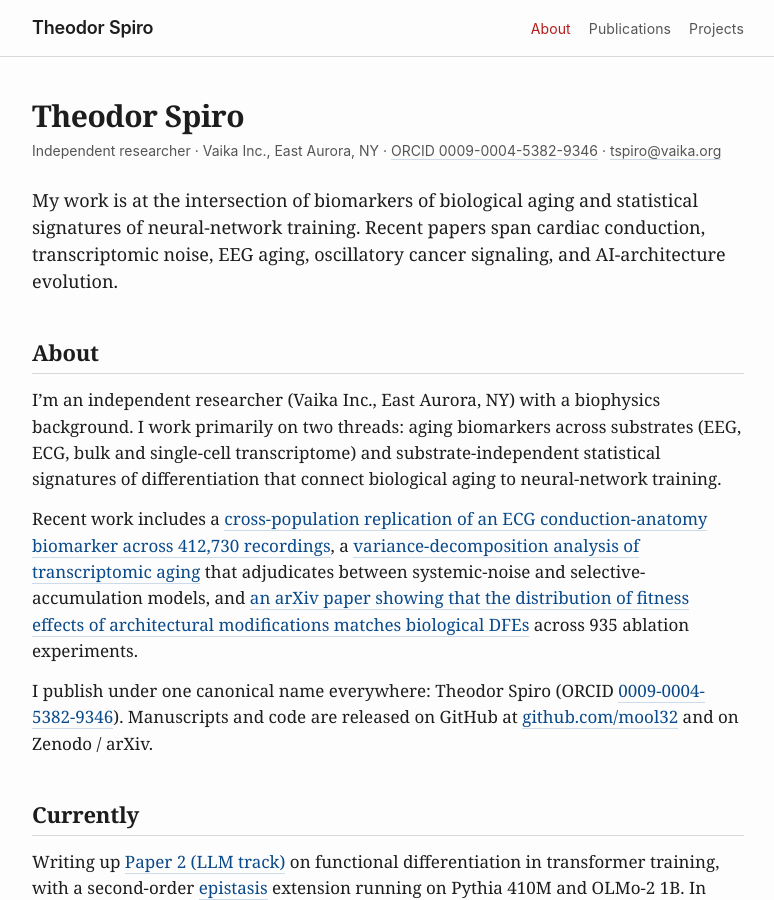
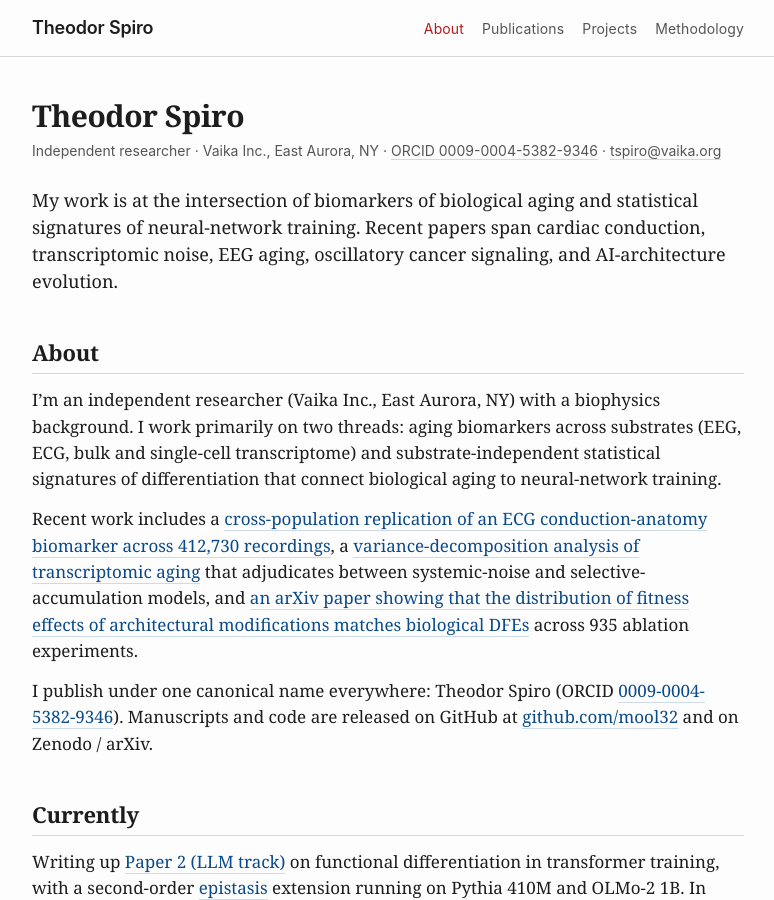
Before and after one commit to mool32/mool32.github.io, a Jekyll site: the page built from index.md, in a window 1280 px wide and 900 px high. Shown: the whole window, without its empty margins (252-1026 px from the left). Built offline with Jekyll 4.4.1, drawn with Linux system fonts in a browser that asks for light colours.

Commit message:
Add /methodology/ to top nav
Methodology page existed (commit 6774aea) and was reachable from
index.md, but was missing from the header nav. Added as fourth nav
item after Projects so visitors and AI agents arriving at any page
can navigate directly to the conventions document without traversing
About first.

No content changes.

```diff
--- a/_config.yml
+++ b/_config.yml
@@ -48,6 +48,8 @@ nav:
     url: /publications/
   - title: Projects
     url: /projects/
+  - title: Methodology
+    url: /methodology/
 
 # Social / contact links (used in footer)
 social:
```
